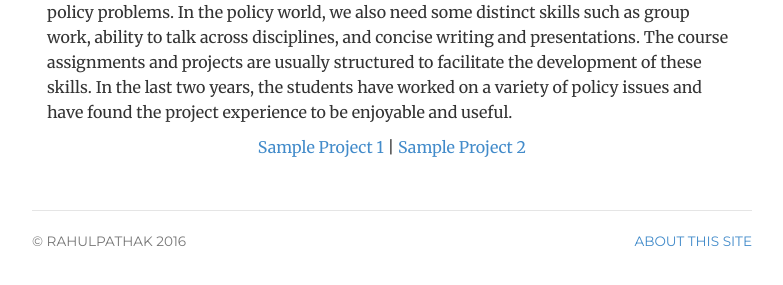
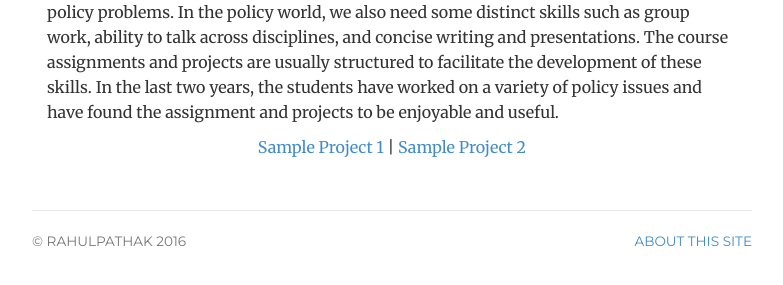
Before and after one commit to pathak-rahul/pathak-rahul.github.io, a Jekyll site: the page built from projects/index.html, in a window 1280 px wide. Shown: the part 232-517 px from the top of the page, without its empty margins (248-1031 px from the left). Built offline with Jekyll 4.4.1, drawn with Linux system fonts in a browser that asks for light colours; some of the changed text lies outside the part shown.

Commit message:
Update index.html

```diff
--- a/projects/index.html
+++ b/projects/index.html
@@ -15,7 +15,7 @@
 
 	</div>
 	<div itemscope itemtype="http://data-vocabulary.org/Person" class="col-sm-12">
-<p class-"lead"> In my teaching, I try to structure the learning process around student’s experiences and their observations of the real world problems. One of the deliverables in the policy related courses is a semester long policy project that requires the application of core concepts to policy problems. In the policy world, we also need some distinct skills such as group work, ability to talk across disciplines, and concise writing and presentations. The course assignments and projects are usually structured to facilitate the development of these skills. In the last two years, the students have worked on a variety of policy issues and have found the project experience to be enjoyable and useful.
+<p class-"lead"> In my teaching, I try to structure the learning process around student’s experiences and their observations of the real world problems. One of the deliverables in the policy related courses is a semester long policy project that requires the application of core concepts to policy problems. In the policy world, we also need some distinct skills such as group work, ability to talk across disciplines, and concise writing and presentations. The course assignments and projects are usually structured to facilitate the development of these skills. In the last two years, the students have worked on a variety of policy issues and have found the assignment and projects to be enjoyable and useful.
 
 <p class="text-center"> <a href="/files/4061project.pdf"> Sample Project 1 </a> | <a href="/files/8141project.pdf"> Sample Project 2</a>
 
```
